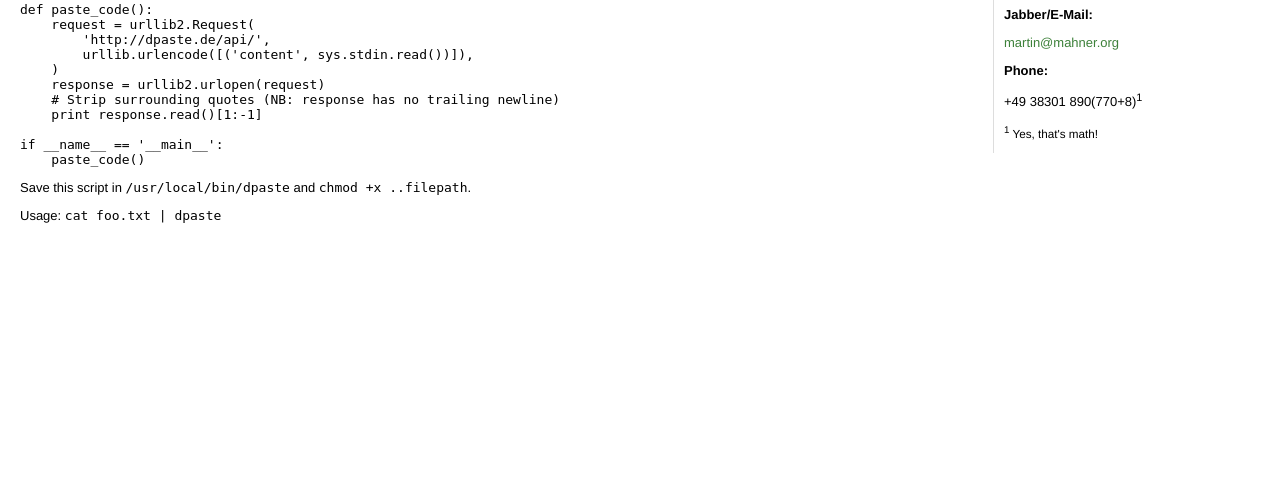
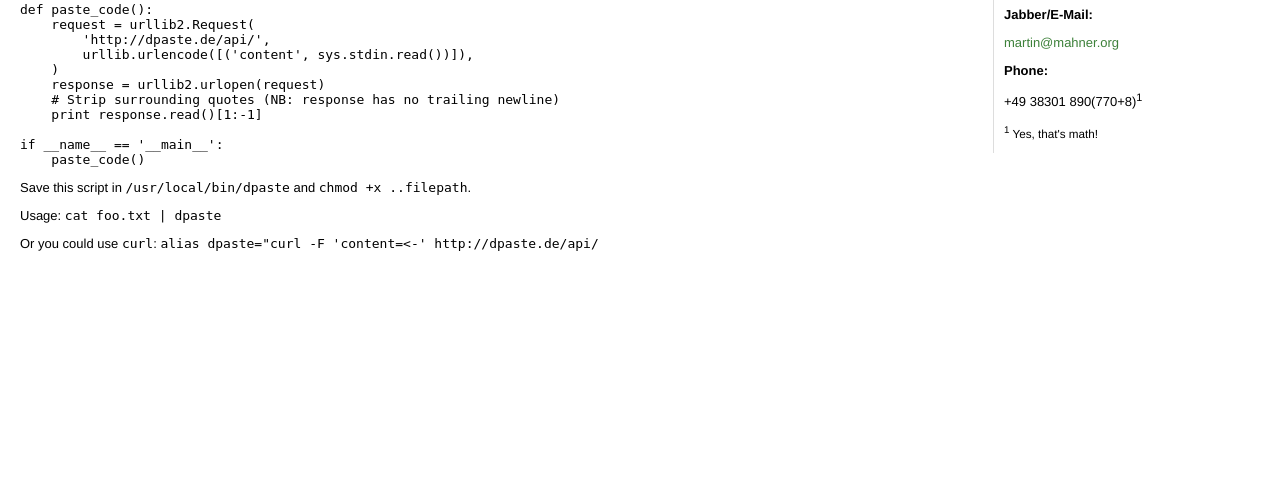
Before and after one commit to DarrenOfficial/dpaste, a Django app: template pastebin/templates/about.html in a window 1280 px wide. Shown: the part 180-671 px from the top of the page. Run offline with Django 3.2, Linux system fonts and the light colour scheme; the template is opened without the code that fills it, so the values that code supplies are empty; parts of the project's set-up code (start-up, migrations or seed data) failed here and were passed over; some libraries are stand-ins or nearby versions.

Commit message:
Mention a shell alias alternative using curl

```diff
--- a/pastebin/templates/about.html
+++ b/pastebin/templates/about.html
@@ -27,6 +27,10 @@ if __name__ == '__main__':
 
 <p>Save this script in <code>/usr/local/bin/dpaste</code> and <code>chmod +x ..filepath</code>.</p>
 <p>Usage: <code>cat foo.txt | dpaste</code></p>
+
+<p>Or you could use <code>curl</code>:
+<code>alias dpaste="curl -F 'content=&lt;-' http://dpaste.de/api/</code></p>
+
 {% endblock %}
 
 
```
